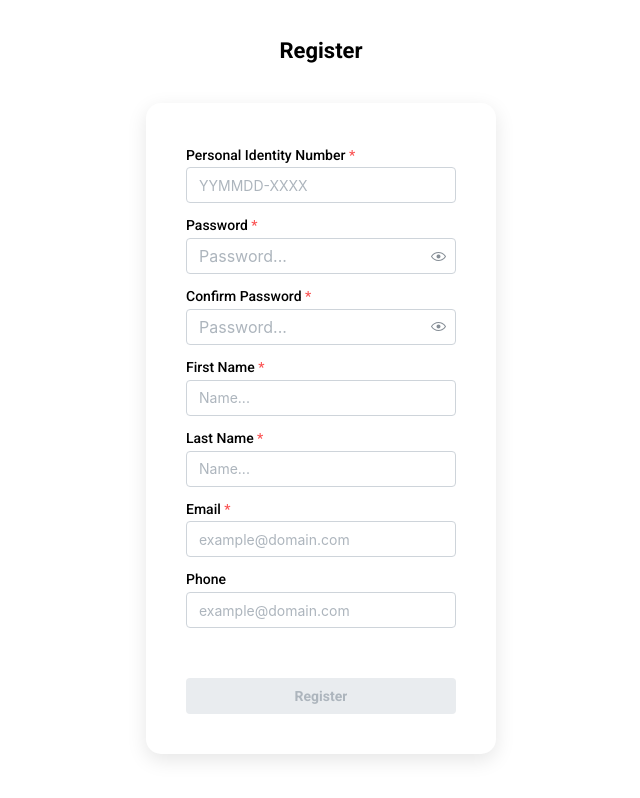
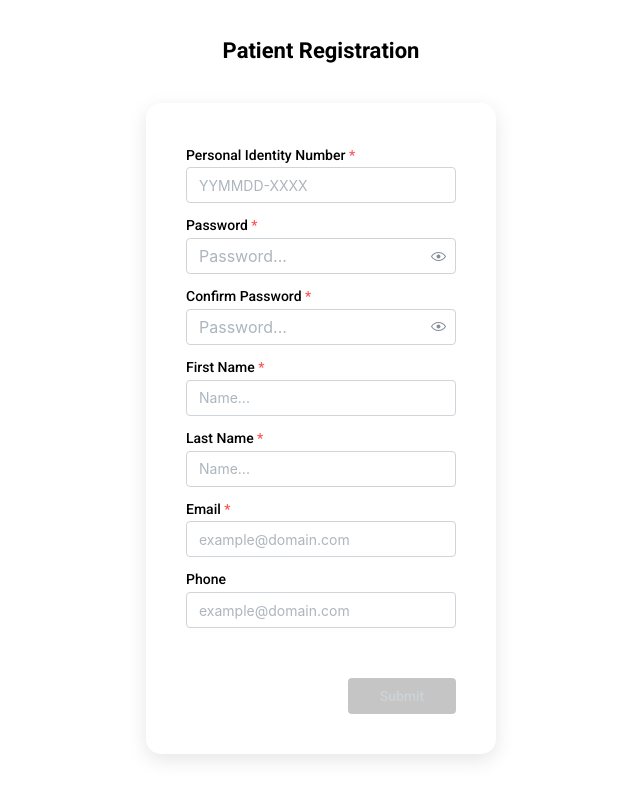
Before and after one commit to Aeezin/LAATAHealthCareAB, a React (Vite) app in the folder medical-app-client/: page /register in a window 1280 px wide. Shown: the top 798 px of the page, without its empty margins (319-959 px from the left). Built offline with nearby package versions, Linux system fonts and the light colour scheme.

Commit message:
Refactor registration component to use AuthForm and PrimaryButton, update title and form validation logic

```diff
--- a/medical-app-client/src/components/Register.jsx
+++ b/medical-app-client/src/components/Register.jsx
@@ -4,9 +4,11 @@ import axios from "axios";
 import { useAuth } from "../hooks/useAuth";
 import { useNavigate } from "react-router-dom";
 import { IconX, IconCheck } from "@tabler/icons-react";
-import { PasswordInput, Progress, Text, Popover, Box, Stack, TextInput, Button } from "@mantine/core";
+import { PasswordInput, Progress, Text, Popover, Box, Stack, TextInput } from "@mantine/core";
 import { useDisclosure } from "@mantine/hooks";
 import PropTypes from "prop-types";
+import AuthForm from "./AuthForm";
+import PrimaryButton from "./PrimaryButton";
 
 const REGISTER_URL = "http://localhost:5256/api/Auth/register";
 
@@ -15,23 +17,8 @@ const RegisterContainer = styled(Stack)`
   align-items: center;
 `;
 
-const RegisterButton = styled(Button)`
-  margin-top: 40px;
-`;
-
 const Title = styled.h2`
   font-size: 22px;
-`;
-
-const FormWrapper = styled.form`
-  padding: 40px;
-  display: flex;
-  flex-direction: column;
-  background-color: #ffffff;
-  border-radius: 15px;
-  box-shadow: 0 6px 20px rgba(0, 0, 0, 0.1);
-  width: 350px;
-  gap: 10px;
 `;
 
 const requirements = [
@@ -97,8 +84,6 @@ function Register() {
     credentials.lastName.trim() !== "" &&
     credentials.email.trim() !== "";
 
-  const isFormValid = allFieldsFilled && strength === 100 && match && (credentials.phone.length === 0 || isValidSwedishPhoneNumber(credentials.phone));
-
   const handleInputChange = (e) => {
     setCredentials((prev) => ({ ...prev, [e.target.name]: e.target.value }));
     // Clear validation error for this field when user starts typing
@@ -150,6 +135,9 @@ function Register() {
     return Object.keys(errors).length === 0;
   };
 
+  const isFormValid =
+    allFieldsFilled && strength === 100 && match && (credentials.phone.length === 0 || isValidSwedishPhoneNumber(credentials.phone)) && validateForm;
+
   const handleRegistration = async (e) => {
     e.preventDefault();
 
@@ -180,7 +168,8 @@ function Register() {
 
       // Redirect based on user role
       if (roles.includes("Admin")) {
-        navigate("/admin/dashboard", { replace: true });
+        throw new Error("Admin login not implemented yet");
+        // navigate("/admin/dashboard", { replace: true });
       } else if (roles.includes("Patient")) {
         navigate("/patient/dashboard", { replace: true });
       } else if (roles.includes("Caregiver")) {
@@ -194,9 +183,9 @@ function Register() {
 
   return (
     <RegisterContainer>
-      <Title>Register</Title>
+      <Title>Patient Registration</Title>
       {error && <p style={{ color: "red" }}>{error}</p>}
-      <FormWrapper onSubmit={handleRegistration} aria-label="Register form">
+      <AuthForm onSubmit={handleRegistration} aria-label="Register form">
         <Popover opened={personalIdPopoverOpened} position="bottom" width="target" transitionProps={{ transition: "pop" }}>
           <Popover.Target>
             <div onFocusCapture={() => setPersonalIdPopoverOpened(true)} onBlurCapture={() => setPersonalIdPopoverOpened(false)}>
@@ -339,10 +328,10 @@ function Register() {
           </Popover.Dropdown>
         </Popover>
 
-        <RegisterButton disabled={!isFormValid} type="submit">
-          Register
-        </RegisterButton>
-      </FormWrapper>
+        <PrimaryButton disabled={!isFormValid} type="submit" $variant="submit">
+          Submit
+        </PrimaryButton>
+      </AuthForm>
     </RegisterContainer>
   );
 }
```
